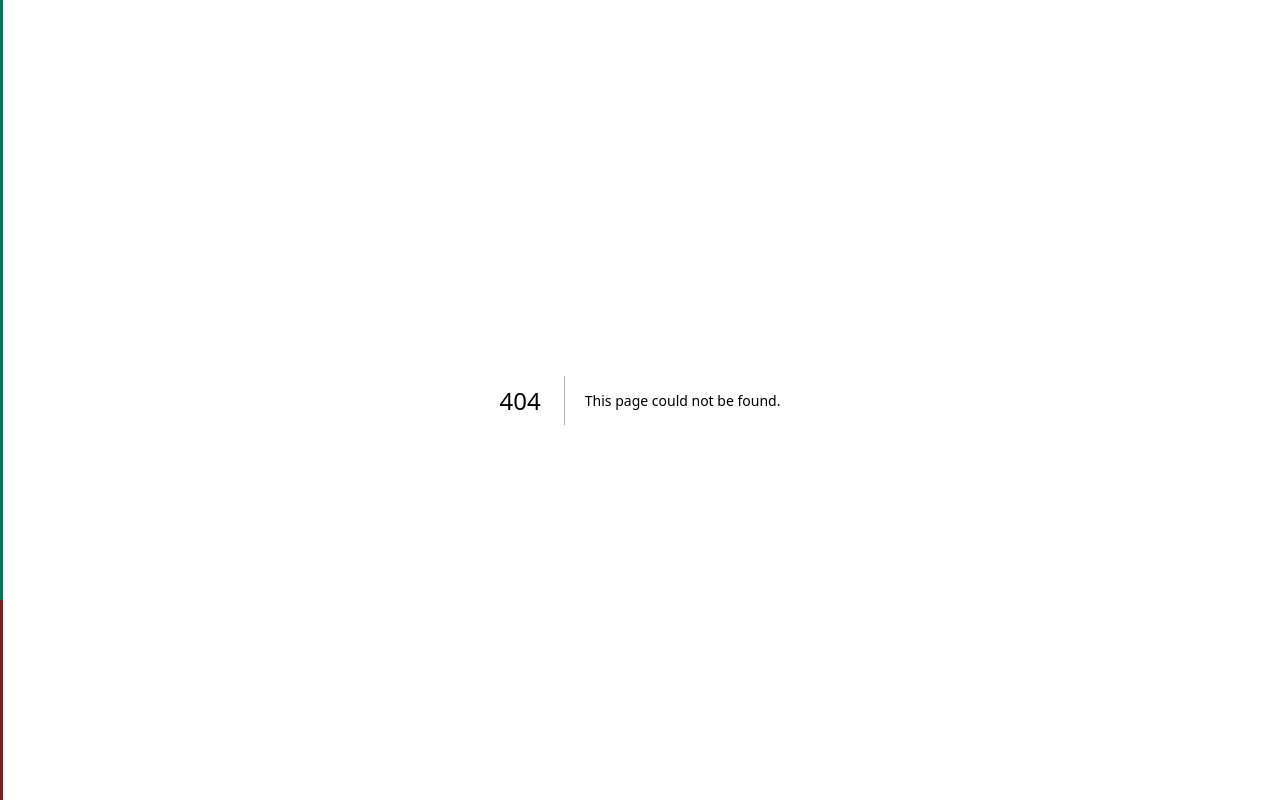
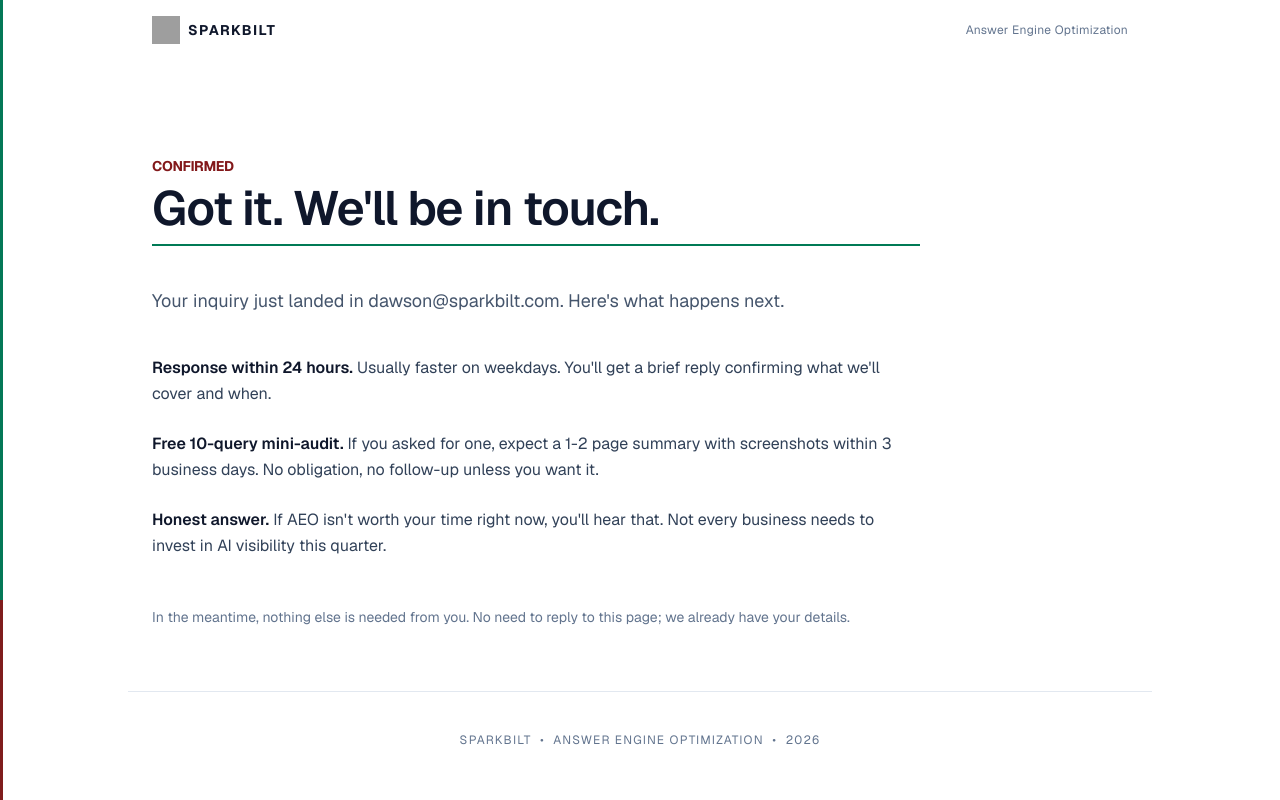
Before and after one commit to dawsonrose20/dawsonrose-aeo, a Next.js app: page /contact-received in a window 1280 px wide. Before the commit this address had no page. Built offline with nearby package versions, Linux system fonts and the light colour scheme; grey boxes are pictures that could not be loaded.

Commit message:
Add /contact-received page for Google Ads conversion landing (noindex, not linked)

```diff
--- /dev/null
+++ b/app/contact-received/page.tsx
@@ -0,0 +1,104 @@
+import type { Metadata } from "next";
+import Link from "next/link";
+import { SITE } from "../layout";
+
+export const metadata: Metadata = {
+  title: `Contact Received | ${SITE.name}`,
+  description:
+    "Your inquiry has been received. Sparkbilt will respond within 24 hours.",
+  robots: { index: false, follow: false, nocache: true },
+  alternates: { canonical: undefined },
+};
+
+export default function ContactReceivedPage() {
+  return (
+    <main className="font-sans">
+      {/* Top brand bar (links back to home) */}
+      <div className="px-6 py-4 max-w-5xl mx-auto flex items-center justify-between">
+        <Link href="/" className="flex items-center gap-2">
+          <img
+            src="/icon.svg"
+            alt=""
+            width={28}
+            height={28}
+            className="w-7 h-7"
+          />
+          <span className="text-sm font-bold tracking-widest uppercase">
+            {SITE.name}
+          </span>
+        </Link>
+        <span className="text-xs text-slate-500 tracking-wide hidden sm:block">
+          Answer Engine Optimization
+        </span>
+      </div>
+
+      {/* Confirmation */}
+      <section className="px-6 pt-24 pb-16 max-w-5xl mx-auto">
+        <header className="mb-10 max-w-3xl">
+          <p className="text-sm font-bold text-red-900 tracking-tight mb-2">
+            CONFIRMED
+          </p>
+          <h1 className="text-4xl sm:text-5xl font-semibold tracking-tight pb-3 border-b-2 border-emerald-700">
+            Got it. We&apos;ll be in touch.
+          </h1>
+        </header>
+
+        <div className="max-w-3xl">
+          <p className="text-lg text-slate-600 leading-relaxed mb-10">
+            Your inquiry just landed in {SITE.email}. Here&apos;s what happens
+            next.
+          </p>
+
+          <ul className="space-y-6 text-slate-700">
+            <li className="leading-relaxed">
+              <span className="font-semibold text-slate-900">
+                Response within 24 hours.
+              </span>{" "}
+              Usually faster on weekdays. You&apos;ll get a brief reply
+              confirming what we&apos;ll cover and when.
+            </li>
+            <li className="leading-relaxed">
+              <span className="font-semibold text-slate-900">
+                Free 10-query mini-audit.
+              </span>{" "}
+              If you asked for one, expect a 1-2 page summary with screenshots
+              within 3 business days. No obligation, no follow-up unless you
+              want it.
+            </li>
+            <li className="leading-relaxed">
+              <span className="font-semibold text-slate-900">
+                Honest answer.
+              </span>{" "}
+              If AEO isn&apos;t worth your time right now, you&apos;ll hear
+              that. Not every business needs to invest in AI visibility this
+              quarter.
+            </li>
+          </ul>
+
+          <p className="text-sm text-slate-500 mt-12">
+            In the meantime, nothing else is needed from you. No need to reply
+            to this page; we already have your details.
+          </p>
+        </div>
+      </section>
+
+      <footer className="px-6 py-10 max-w-5xl mx-auto border-t border-slate-200">
+        <p className="text-xs text-slate-500 tracking-widest uppercase text-center">
+          {SITE.name} &nbsp;&bull;&nbsp; Answer Engine Optimization
+          &nbsp;&bull;&nbsp; {new Date().getFullYear()}
+        </p>
+      </footer>
+
+      {/*
+        Google Ads conversion tracking goes here once you create the
+        conversion action in Google Ads. Paste the gtag snippet inside a
+        <Script /> tag (import Script from "next/script") with the conversion
+        ID and label Google gives you. Example:
+
+        <Script id="gads-conversion" strategy="afterInteractive">
+          {`gtag('event', 'conversion', {'send_to': 'AW-XXXXXXXXX/YYYYYYYY'});`}
+        </Script>
+      */}
+    </main>
+  );
+}
```
